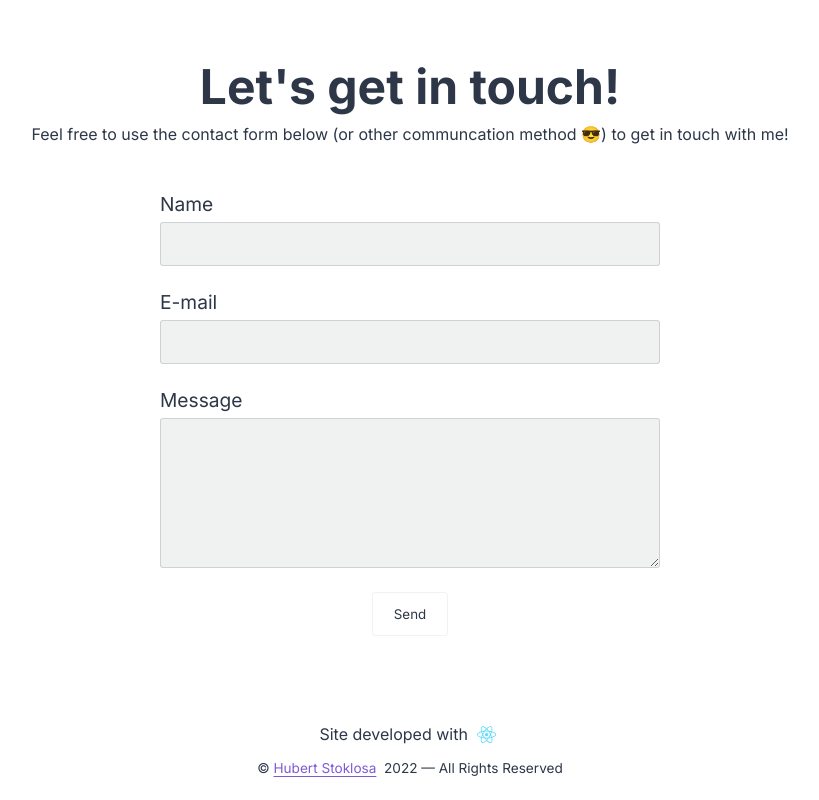
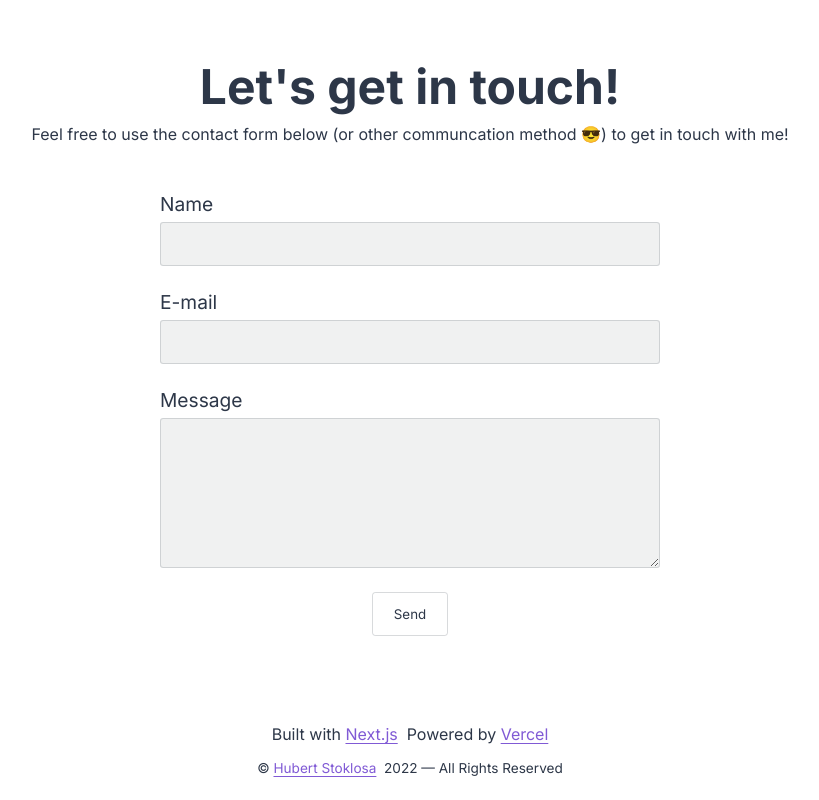
Before and after one commit to imexotic/portfolio-v1, a Next.js app: page / in a window 1280 px wide. Shown: the part 2459-3259 px from the top of the page, without its empty margins (230-1049 px from the left). Built offline with nearby package versions, Linux system fonts and the light colour scheme.

Commit message:
modify footer & contact components

```diff
--- a/components/navigation/footer.jsx
+++ b/components/navigation/footer.jsx
@@ -11,15 +11,18 @@ const Footer = () => {
          <div className={`${styles["container"]} container`}>
             <SocialLinks _styles={styles} />
             <p className={styles["footer-text"]}>
-               Site developed with &nbsp;
-               <IconContext.Provider value={{ color: "#61DBFB", className: styles["footer-icon"] }}>
-                  <FaReact />
-               </IconContext.Provider>
-               &nbsp;
+               Built with&nbsp;
+               <a className="url-link" href="https://nextjs.org/" target="__blank">
+                  Next.js
+               </a>
+               &nbsp;&nbsp;Powered by&nbsp;
+               <a className="url-link" href="https://vercel.com/dashboard" target="__blank">
+                  Vercel
+               </a>
             </p>
             <p className={styles["copyright"]}>
                &copy;&nbsp;
-               <a href="about" className="url-link">
+               <a href="#about-section" className="url-link">
                   Hubert Stoklosa
                </a>
                &nbsp; 2022 — All Rights Reserved
--- a/styles/contact.module.css
+++ b/styles/contact.module.css
@@ -75,7 +75,7 @@
 .contact-form .form-submit {
    padding: 0.8rem 1.3rem;
    color: var(--primary-color);
-   border: 1px solid var(--card);
+   border: 1px solid var(--border);
    border-radius: 0.2rem;
    transition: background-color 0.3s linear;
 }
```
